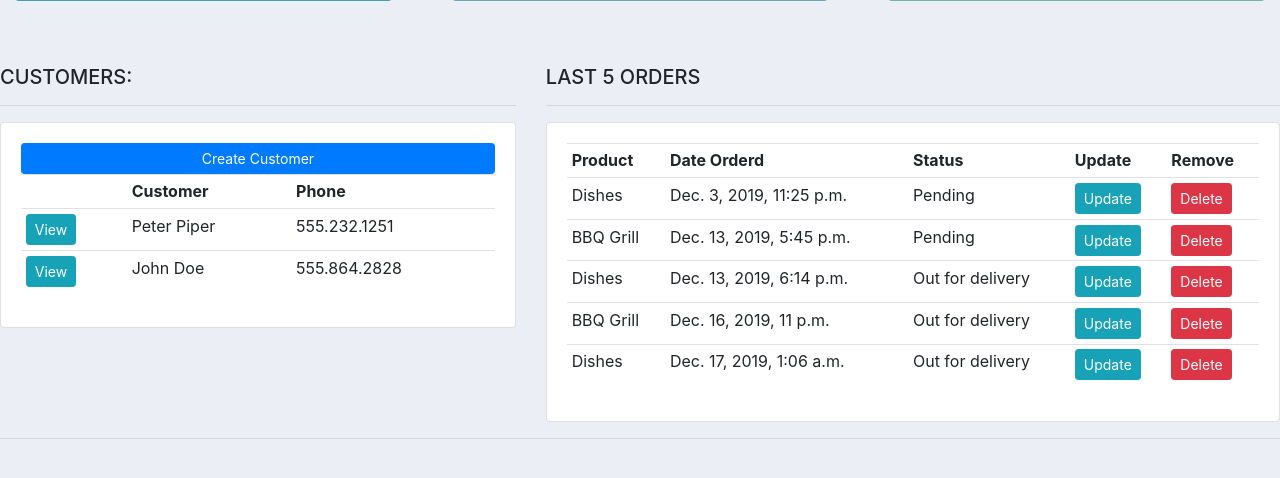
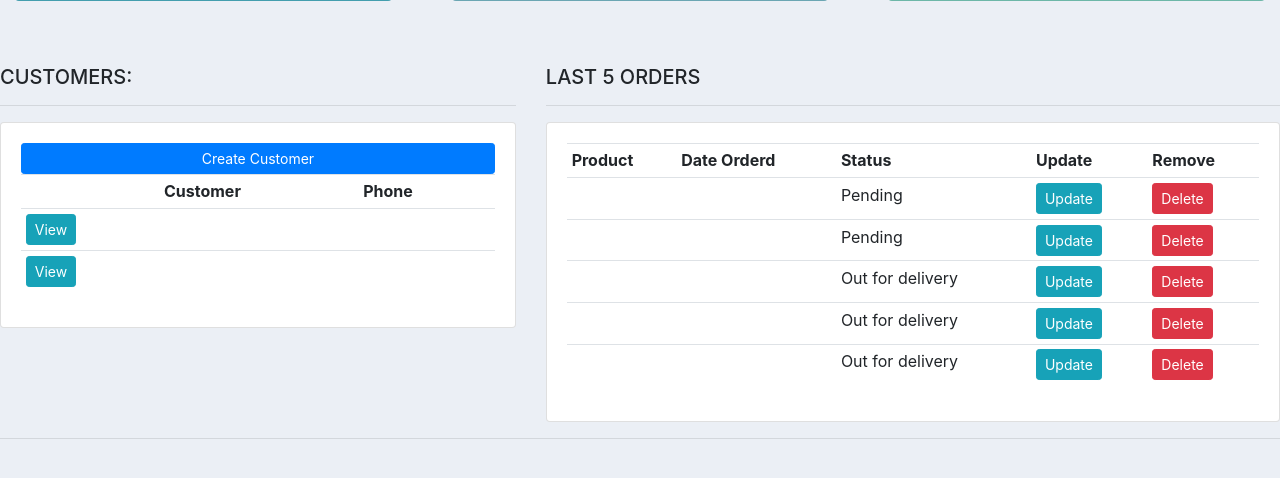
Before and after one commit to tasim313/softwareengineeringdesigncapstoneproject, a Django app: page /farmer/ in a window 1280 px wide. Shown: the part 243-721 px from the top of the page. Run offline with Django 3.2, Linux system fonts and the light colour scheme; some libraries are stand-ins or nearby versions.

Commit message:
Update home.html

```diff
--- a/templates/App_Farmer/home.html
+++ b/templates/App_Farmer/home.html
@@ -126,14 +126,14 @@
 
 					<tr>
 						<td><a class="btn btn-sm btn-info" href="/customer/2/">View</a></td>
-						<td>Peter Piper</td>
-						<td>555.232.1251</td>
+						<td></td>
+						<td></td>
 					</tr>
 
 					<tr>
 						<td><a class="btn btn-sm btn-info" href="/customer/4/">View</a></td>
-						<td>John Doe</td>
-						<td>555.864.2828</td>
+						<td></td>
+						<td></td>
 					</tr>
 
 
@@ -157,8 +157,8 @@
 
 
 					<tr>
-						<td>Dishes</td>
-						<td>Dec. 3, 2019, 11:25 p.m.</td>
+						<td></td>
+						<td></td>
 						<td>Pending</td>
 						<td><a class="btn btn-sm btn-info" href="/update_order/3/">Update</a></td>
 
@@ -167,8 +167,8 @@
 					</tr>
 
 					<tr>
-						<td>BBQ Grill</td>
-						<td>Dec. 13, 2019, 5:45 p.m.</td>
+						<td></td>
+						<td></td>
 						<td>Pending</td>
 						<td><a class="btn btn-sm btn-info" href="/update_order/11/">Update</a></td>
 
@@ -177,8 +177,8 @@
 					</tr>
 
 					<tr>
-						<td>Dishes</td>
-						<td>Dec. 13, 2019, 6:14 p.m.</td>
+						<td></td>
+						<td></td>
 						<td>Out for delivery</td>
 						<td><a class="btn btn-sm btn-info" href="/update_order/14/">Update</a></td>
 
@@ -187,8 +187,8 @@
 					</tr>
 
 					<tr>
-						<td>BBQ Grill</td>
-						<td>Dec. 16, 2019, 11 p.m.</td>
+						<td></td>
+						<td></td>
 						<td>Out for delivery</td>
 						<td><a class="btn btn-sm btn-info" href="/update_order/15/">Update</a></td>
 
@@ -197,8 +197,8 @@
 					</tr>
 
 					<tr>
-						<td>Dishes</td>
-						<td>Dec. 17, 2019, 1:06 a.m.</td>
+						<td></td>
+						<td></td>
 						<td>Out for delivery</td>
 						<td><a class="btn btn-sm btn-info" href="/update_order/16/">Update</a></td>
 
```
